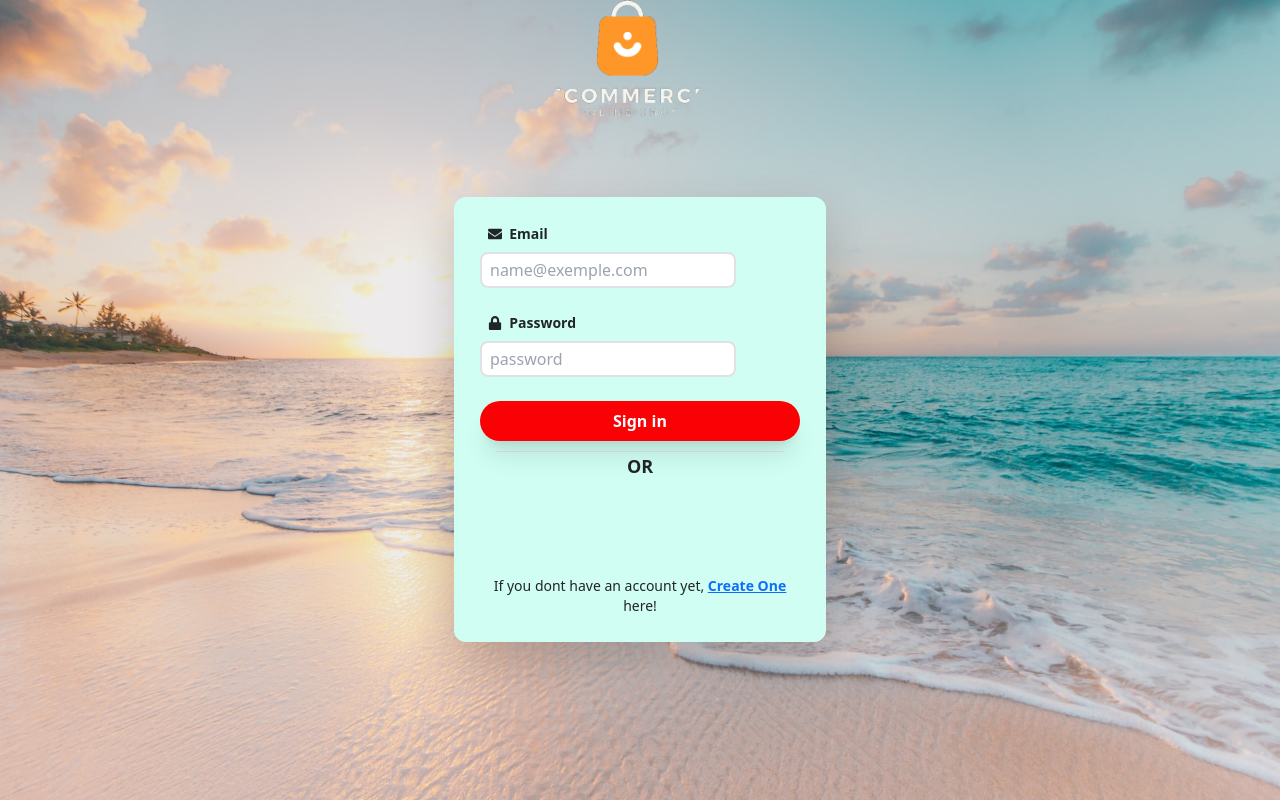
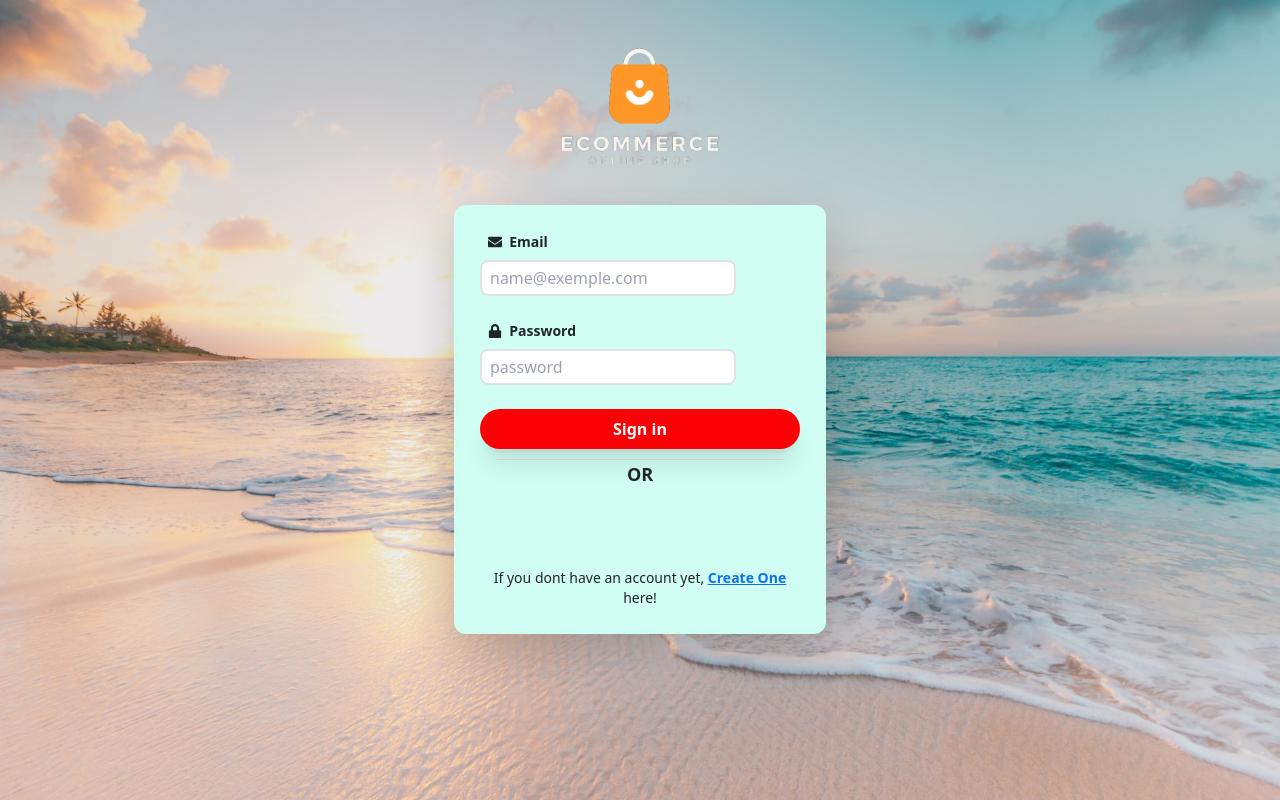
Before and after one commit to EC-Paid-Project/Website-Frontend, a React (Create React App) app: page /signin in a window 1280 px wide. Built offline with nearby package versions, Linux system fonts and the light colour scheme; no server answers.

Commit message:
Small changes made to UI

```diff
--- a/src/pages/Signin.jsx
+++ b/src/pages/Signin.jsx
@@ -1,11 +1,11 @@
 // import axios from "axios";
 import React, { useState } from "react";
-import { FaLock, FaEnvelope } from 'react-icons/fa'
+import { FaLock, FaEnvelope } from "react-icons/fa";
 import { Link, useNavigate } from "react-router-dom";
 import CustomInput from "../components/CustomInput";
 import GoogleAuth from "./GoogleAuth/GoogleOAuth.jsx";
 import "./Signin.css";
-import logo from '../assets/logo.png'
+import logo from "../assets/logo.png";
 
 function Signin() {
   const navigate = useNavigate();
@@ -22,12 +22,11 @@ function Signin() {
     });
   };
 
-
   const onSubmitHandler = (event) => {
     setIsLoading(true);
     event.preventDefault();
-    console.log("User sign in without google, form details are: ")
-    console.log(form)
+    console.log("User sign in without google, form details are: ");
+    console.log(form);
     // axios
     //   .post("/user/signin", form)
     //   .then((response) => {
@@ -61,10 +60,11 @@ function Signin() {
   };
 
   return (
-
     <div className="container flex flex-col" onSubmit={onSubmitHandler}>
-      <img src={logo} className="w-40 h-auto mr-6 rounded-full hover:cursor-pointer border-none"/>
-
+      <img
+        src={logo}
+        className="w-40 h-auto mt-5 hover:cursor-pointer border-none"
+      />
 
       {/* <image src={img} alt="background" /> */}
       {/* <img
@@ -73,9 +73,7 @@ function Signin() {
                         alt="profile pic"
                       /> */}
       <div className="col-lg-4 col-md-6 col-sm-8 mx-auto">
-        <div
-          className="p-6 shadow-lg mt-20 mb-5 rounded-xl border-2 bg-[#d0fef3] border-[#d0fef3]"
-        >
+        <div className="p-6 shadow-lg mt-10 mb-4 rounded-xl border-2 bg-[#d0fef3] border-[#d0fef3]">
           <form className="form-group">
             <CustomInput
               label="Email"
@@ -96,15 +94,19 @@ function Signin() {
               errors={errors.password}
               password
             />
-                      <button
-            type="submit"
-            className=" bg-[#F90105] hover:bg-gray-600 w-full relative inline-flex items-center justify-center px-2 md:px-4 py-2 overflow-hidden font-medium transition duration-300 ease-out rounded-full shadow-xl group hover:ring-4 hover:ring-purple-500"
-          >
-            <span className="relative text-white font-bold px-4">Sign in</span>
-          </button>
-            <div className="flex flex-col items-center px-3 mb-4">
+            <button
+              type="submit"
+              className=" bg-[#F90105] hover:bg-gray-600 w-full relative inline-flex items-center justify-center px-2 md:px-4 py-2 overflow-hidden font-medium transition duration-300 ease-out rounded-full shadow-xl group hover:ring-4 hover:ring-purple-500"
+            >
+              <span className="relative text-white font-bold px-4">
+                Sign in
+              </span>
+            </button>
+            <div className="flex flex-col items-center px-3 mb-2">
               <div className="line"></div>
-              <p><span className="or text-center text-lg">OR</span></p>
+              <p>
+                <span className="or text-center text-lg">OR</span>
+              </p>
               {/* <div className="line"></div> */}
             </div>
 
@@ -115,7 +117,10 @@ function Signin() {
             </div>
             <div className="text-sm text-center">
               If you dont have an account yet,{" "}
-              <Link to="/signup"><span className="font-bold underline">Create One</span></Link> here!
+              <Link to="/signup">
+                <span className="font-bold underline">Create One</span>
+              </Link>{" "}
+              here!
             </div>
           </form>
         </div>
--- a/src/pages/Signup.jsx
+++ b/src/pages/Signup.jsx
@@ -1,10 +1,10 @@
 import React, { useState } from "react";
-import { FaUser, FaEnvelope, FaLock } from 'react-icons/fa'
+import { FaUser, FaEnvelope, FaLock } from "react-icons/fa";
 import CustomInput from "../components/CustomInput";
 import "./Signup.css";
 // import axios from "axios";
 import { Link } from "react-router-dom";
-import logo from  "../assets/logo.png";
+import logo from "../assets/logo.png";
 
 function Signup() {
   // const navigate = useNavigate();
@@ -37,20 +37,20 @@ function Signup() {
     //     setIsLoading(false);
     //   });
 
-    console.log("User sign up form details are: ")
-    console.log(form)
+    console.log("User sign up form details are: ");
+    console.log(form);
   };
 
   return (
     <div className="container flex flex-col">
-      <img src={logo} className="w-40 h-auto mr-6 rounded-full hover:cursor-pointer border-none"/>
+      <img
+        src={logo}
+        className="w-40 h-auto mt-5 hover:cursor-pointer border-none"
+      />
       {/* <div className="App">{isLoading ? <LoadingSpinner /> : ""}</div> */}
 
-      <div className="col-lg-4 col-md-6 mt-20 col-sm-8 mx-auto ">
-        <div
-          className="p-6 shadow-lg mb-5 rounded-xl border-2  bg-[#d0fef3] border-[#d0fef3]"
-
-        >
+      <div className="col-lg-4 col-md-6 mt-10 col-sm-8 mx-auto ">
+        <div className="p-6 shadow-lg mb-5 rounded-xl border-2  bg-[#d0fef3] border-[#d0fef3]">
           <form class="form-group" onSubmit={onSubmitHandler}>
             <CustomInput
               label="Name"
@@ -80,12 +80,20 @@ function Signup() {
               onChange={onChangeHandler}
               errors={errors.password}
             />
-            <button className=" bg-[#F90105] text-white hover:bg-gray-600 w-full relative inline-flex items-center justify-center px-2 md:px-4 py-2 overflow-hidden font-medium transition duration-300 ease-out rounded-full shadow-xl group hover:ring-4 hover:ring-purple-500" type="submit" disabled={isLoading}>
+            <button
+              className=" bg-[#F90105] text-white hover:bg-gray-600 w-full relative inline-flex items-center justify-center px-2 md:px-4 py-2 overflow-hidden font-medium transition duration-300 ease-out rounded-full shadow-xl group hover:ring-4 hover:ring-purple-500"
+              type="submit"
+              disabled={isLoading}
+            >
               Register
             </button>
             <hr />
             <div className="text-sm text-center">
-              Already have an account? {FaEnvelope} <Link to="/signin"><span className="font-bold no-underline">Sign in</span></Link> here
+              Already have an account? {FaEnvelope}{" "}
+              <Link to="/signin">
+                <span className="font-bold no-underline">Sign in</span>
+              </Link>{" "}
+              here
             </div>
           </form>
         </div>
```
